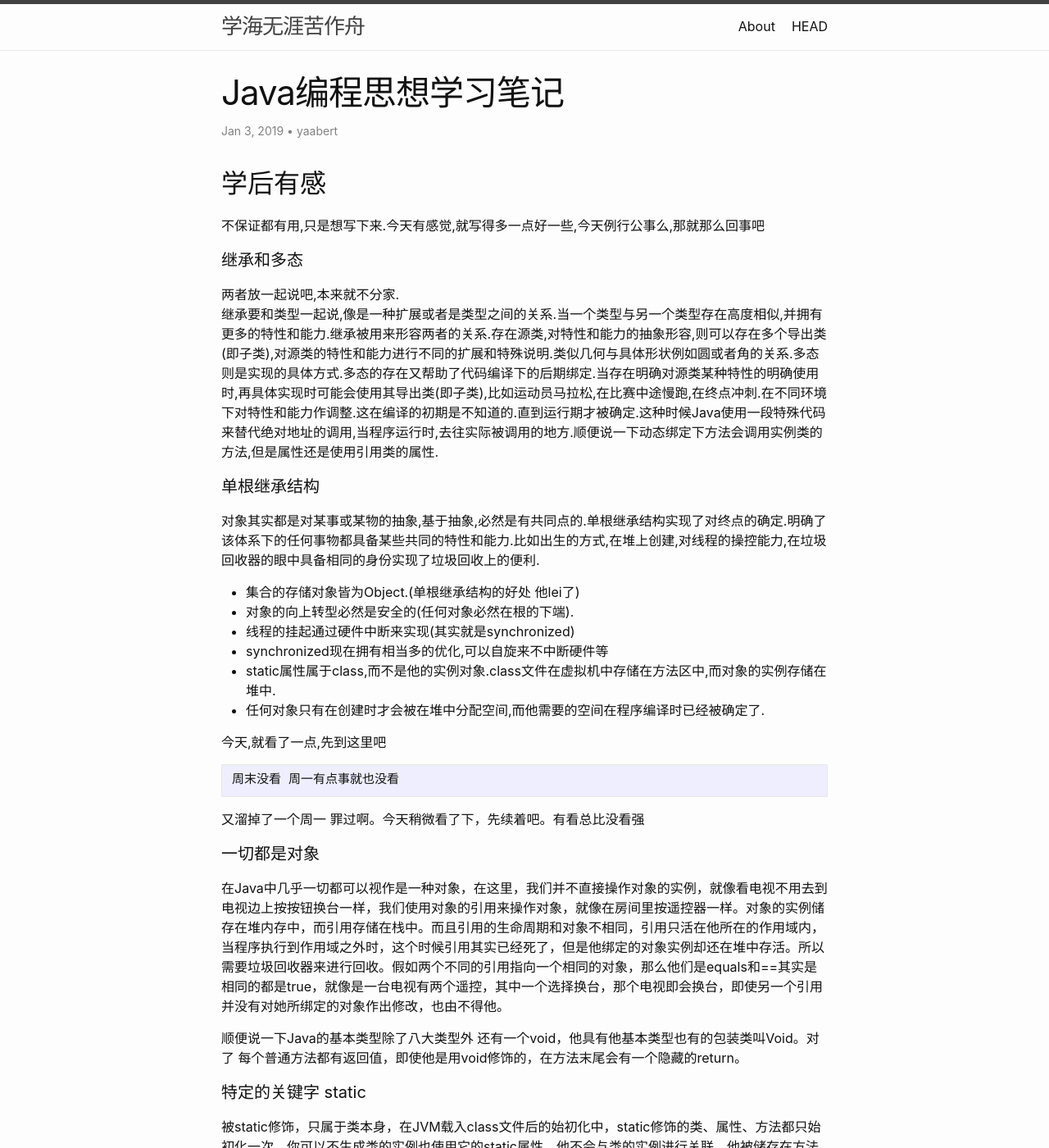
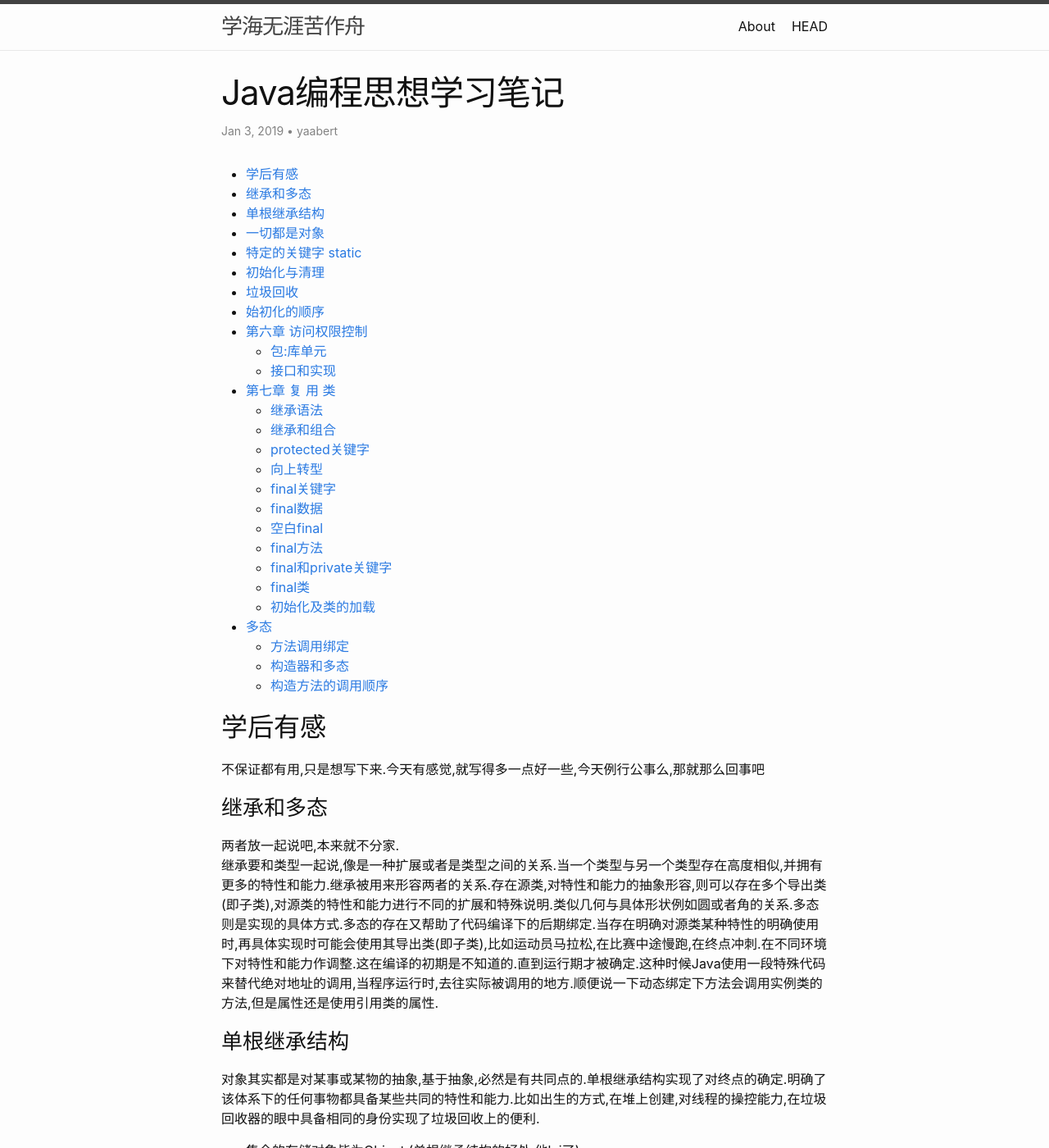
Before and after one commit to yaabert/yaabert.github.io, a Jekyll site: the page built from _posts/2019-01-03-Java编程思想学习笔记.md, in a window 1280 px wide and 1400 px high. Shown: the whole window at 82% size. Built offline with Jekyll 4.4.1, drawn with Linux system fonts in a browser that asks for light colours.

Commit message:
增加目录

````diff
--- a/_posts/2019-01-03-Java编程思想学习笔记.md
+++ b/_posts/2019-01-03-Java编程思想学习笔记.md
@@ -7,12 +7,40 @@ author: "yaabert"
 
 ---
 
+- [学后有感](#学后有感)
+- [继承和多态](#继承和多态)
+- [单根继承结构](#单根继承结构)
+- [一切都是对象](#一切都是对象)
+- [特定的关键字 static](#特定的关键字static)
+- [初始化与清理](#初始化与清理)
+- [垃圾回收](#垃圾回收)
+- [始初化的顺序](#始初化的顺序)
+- [第六章 访问权限控制](#第六章访问权限控制)
+	- [包:库单元](#包库单元)
+	- [接口和实现](#接口和实现)
+- [第七章 复 用 类](#第七章复用类)
+	- [继承语法](#继承语法)
+	- [继承和组合](#继承和组合)
+	- [protected关键字](#protected关键字)
+	- [向上转型](#向上转型)
+	- [final关键字](#final关键字)
+	- [final数据](#final数据)
+	- [空白final](#空白final)
+	- [final方法](#final方法)
+	- [final和private关键字](#final和private关键字)
+	- [final类](#final类)
+	- [初始化及类的加载](#初始化及类的加载)
+- [多态](#多态)
+	- [方法调用绑定](#方法调用绑定)
+	- [构造器和多态](#构造器和多态)
+	- [构造方法的调用顺序](#构造方法的调用顺序)
+
 ## 学后有感
 不保证都有用,只是想写下来.今天有感觉,就写得多一点好一些,今天例行公事么,那就那么回事吧
-#### 继承和多态
+### 继承和多态
 两者放一起说吧,本来就不分家.
 继承要和类型一起说,像是一种扩展或者是类型之间的关系.当一个类型与另一个类型存在高度相似,并拥有更多的特性和能力.继承被用来形容两者的关系.存在源类,对特性和能力的抽象形容,则可以存在多个导出类(即子类),对源类的特性和能力进行不同的扩展和特殊说明.类似几何与具体形状例如圆或者角的关系.多态则是实现的具体方式.多态的存在又帮助了代码编译下的后期绑定.当存在明确对源类某种特性的明确使用时,再具体实现时可能会使用其导出类(即子类),比如运动员马拉松,在比赛中途慢跑,在终点冲刺.在不同环境下对特性和能力作调整.这在编译的初期是不知道的.直到运行期才被确定.这种时候Java使用一段特殊代码来替代绝对地址的调用,当程序运行时,去往实际被调用的地方.顺便说一下动态绑定下方法会调用实例类的方法,但是属性还是使用引用类的属性.
-#### 单根继承结构
+### 单根继承结构
 对象其实都是对某事或某物的抽象,基于抽象,必然是有共同点的.单根继承结构实现了对终点的确定.明确了该体系下的任何事物都具备某些共同的特性和能力.比如出生的方式,在堆上创建,对线程的操控能力,在垃圾回收器的眼中具备相同的身份实现了垃圾回收上的便利.
 
 * 集合的存储对象皆为Object.(单根继承结构的好处 他lei了)
@@ -30,32 +58,32 @@ author: "yaabert"
 ```
 又溜掉了一个周一 罪过啊。今天稍微看了下，先续着吧。有看总比没看强
 
-#### 一切都是对象
+### 一切都是对象
 在Java中几乎一切都可以视作是一种对象，在这里，我们并不直接操作对象的实例，就像看电视不用去到电视边上按按钮换台一样，我们使用对象的引用来操作对象，就像在房间里按遥控器一样。对象的实例储存在堆内存中，而引用存储在栈中。而且引用的生命周期和对象不相同，引用只活在他所在的作用域内，当程序执行到作用域之外时，这个时候引用其实已经死了，但是他绑定的对象实例却还在堆中存活。所以需要垃圾回收器来进行回收。假如两个不同的引用指向一个相同的对象，那么他们是equals和==其实是相同的都是true，就像是一台电视有两个遥控，其中一个选择换台，那个电视即会换台，即使另一个引用并没有对她所绑定的对象作出修改，也由不得他。
 
 顺便说一下Java的基本类型除了八大类型外 还有一个void，他具有他基本类型也有的包装类叫Void。对了 每个普通方法都有返回值，即使他是用void修饰的，在方法末尾会有一个隐藏的return。
 
-#### 特定的关键字 static
+### 特定的关键字 static
 被static修饰，只属于类本身，在JVM载入class文件后的始初化中，static修饰的类、属性、方法都只始初化一次，你可以不生成类的实例也使用它的static属性。他不会与类的实例进行关联。他被储存在方法区中，只有一份。当你使用时，来这里找他，而不是去堆内存中的实例中找。
 
-#### 初始化与清理
+### 初始化与清理
 对象其实是由类产生的，类在JVM中体现应该是class文件。class文件记录了对象的信息。当我们需要一个对象时，需要按照class中的信息生成一个对象，这时候需要一个安全的方法，安全的生成对象。 lei了，构造方法他lei了。使用构造方法对类进行始初化，确保类的安全生成。正因此，构造方法必须不同于普通的方法他也不会拥有返回值，即使你使用它后得到一个对象实例，但是他本身确实没有返回任何东西。如果你没有为类编写构造方法，类本身会提供默认的无参构造方法，他只存在于你没有为类提供构造方法的前提下才会出现。
 因为他是为了避免你因为疏忽或是因为不知道的情况编写错误，而当你为类提供了构造方法时，默认你知道构造方法的作用。就不再多事为你提供了。
 
 顺便说一下方法的重载，重载类似行为的抽象，你可以洗东西，但是具体洗不同的东西应当具有不同的行为，但是他本质还是洗，如果硬要起名字区分他们太麻烦了，所以有了重载。你可以为这个行为定义不同情形下的具体行为。就算是参数的先后顺便变动或者返回值变动，都可以触发重载。当然不建议将参数先后顺序修改进行重载。后期维护比较难受。
 
-#### 垃圾回收
+### 垃圾回收
 这里不讲了 我在别处有写
 
-#### 始初化的顺序
+### 始初化的顺序
 除了static、和final优先之外其他的基本就是按顺序进行。在类的内部，优先执行属性的始初化，再执行构造方法的始初化。
 还有枚举也是类。over ！
 
 ## 第六章 访问权限控制
-#### 包:库单元
+### 包:库单元
  面向对象设计中需要考虑的一个基本问题:"如何把变动的事物与保持不变的事物区分开来". 使用访问权限控制呀 private、public、protected.
 package(包)的存在使构件捆绑到一个内聚的类库单元,得以被控制.利用包将程序或者控件进行隔离.使之成为不相同的组件.配合单根继承结构,体系中不会因为存在相同的代码破坏了继承的体系和体系本身的安全.
-#### 接口和实现
+### 接口和实现
 访问权限的控制常被称为是具体实现的隐藏.
 把数据和方法包装进类中,以及具体实现的隐藏,常共同被称作``` 封装```.其结果是一个同时带有特性和行为的数据类型.出于两个很重要的原因,访问权限控制将权限的边界划在了数据类型的内部.
  * 设定客户端程序员可以使用和不可以使用的界限,可以在结构中建立自己的内部机制,而不必担心客户端程序员会偶然的将内部机制当做是他们可以使用的接口的一部分
@@ -66,7 +94,7 @@ package(包)的存在使构件捆绑到一个内聚的类库单元,得以被控
 * 一种为组合,在新的类中产生现有类的对象.因为新的类是由现有类的对象组成的,所以叫做组合.这种方法只是实现了现有类的功能,而非他的形式.
 * 一种为继承,它更细致一些,他按照现有类的的类型来创建新类.采用现有类的形式,并在其中添加新的功能.继承是面向对象程序设计的基石之一.(我还不明白为什么)
 
-#### 继承语法
+### 继承语法
 继承是OOP语言和Java不可缺少的一部分.一个类除非明确继承自其它的对象,否则他就是隐式的继承自Object.(单根继承体系的双亲委派模式,还有单继承模式,只能继承一个类,虽然他可能继承自Object)但是过多的或者不必要的继承关系,会是结构繁琐,复杂,关系混乱.
 重点讲一下继承,继承涉及到两个类之间的关系,暂称为基类和导出类.
 当创建一个导出类的对象时,该对象包含了一个基类的子对象.这个基类的子对象与你用基类直接创建的对象是一样的(导出类会继承public的方法和属性,不会继承private的方法和属性,构造方法也会被继承,当基类具备多个构造方法时,优先继承默认无参构造)两者的区别在于后者来自外部,而基类的子对象被包装在导出类对象的内部.
````
